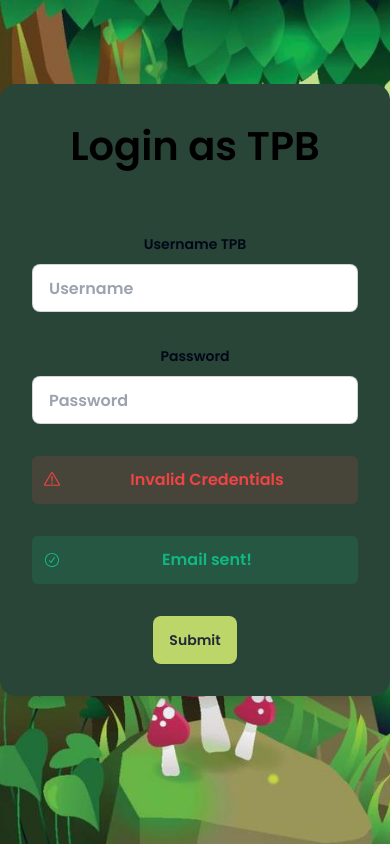
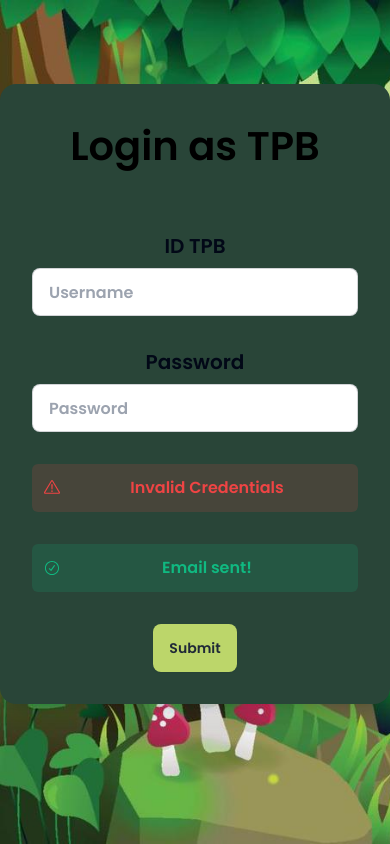
Before and after one commit to Nanaa05/MilestoneSPARTA-22-HaloPIPS, a Next.js app in the folder halo-pips/: page /login-tpb in a window 390 px wide. Built offline with nearby package versions, Linux system fonts and the light colour scheme; no server answers.

Commit message:
feat:optimization_and_mobile

```diff
--- a/halo-pips/components/auth/form-login.tsx
+++ b/halo-pips/components/auth/form-login.tsx
@@ -48,7 +48,7 @@ export function ProfileForm({ role }: Props) {
           name="username"
           render={({ field }) => (
             <FormItem>
-              <FormLabel>Username {role}</FormLabel>
+              <FormLabel className="text-xl">ID {role}</FormLabel>
               <FormControl>
                 <input
                   type="text"
@@ -66,7 +66,7 @@ export function ProfileForm({ role }: Props) {
           name="password"
           render={({ field }) => (
             <FormItem>
-              <FormLabel>Password</FormLabel>
+              <FormLabel className="text-xl">Password</FormLabel>
               <FormControl>
                 <input
                   type="password"
```
